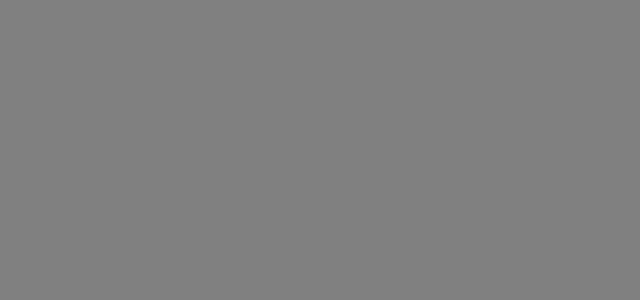
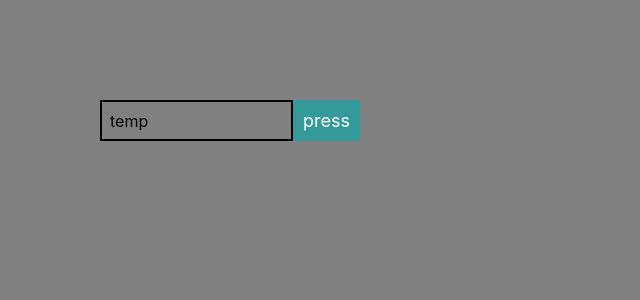
Before and after one commit to ArnT81/playground, a React (Create React App) app: page / in a window 1280 px wide. Shown: the top 300 px of the page, without its empty margins (0-640 px from the left). Built offline with nearby package versions, Linux system fonts and the light colour scheme.

Commit message:
added Button functionality props and new Input component with floating placeholder

```diff
--- a/src/App.js
+++ b/src/App.js
@@ -2,6 +2,7 @@ import React from 'react'
 //  COMPONENTS
 import Button from './components/Button';
 import Checkbox from './components/Checkbox';
+import Input from './components/Input';
 //  IMAGES & ICONS
 import bil from './bil.svg'
 
@@ -10,6 +11,10 @@ function App() {
 
   return (
     <>
+
+      <Input
+        placeholder='temp'
+      />
 
       {/*//todo input label with moving placeholder on focus */}
 
--- a/src/components/Button/index.js
+++ b/src/components/Button/index.js
@@ -20,7 +20,7 @@ import styles from './button.module.css'
 *   color, padding & iconsize should not be altered in props if you want consistency throughout the app
 */
 
-export default function Button({ type, title, children, color, padding, icon, iconSize, reverse }) {
+export default function Button({ functionality, type, title, children, color, padding, icon, iconSize, reverse }) {
     const [button, setButton] = useState(null)
     const [ripple, showRipple] = useState(false)
     const [x, setX] = useState(null)
@@ -35,10 +35,10 @@ export default function Button({ type, title, children, color, padding, icon, ic
 
 
     function handleClick(e) {
-        showRipple(true)
-        setX(e.clientX)
-        setY(e.clientY)
-        // add call to parent function here
+        showRipple(true);
+        setX(e.clientX);
+        setY(e.clientY);
+        functionality();
     }
 
 
--- /dev/null
+++ b/src/components/Input/index.js
@@ -0,0 +1,44 @@
+import React, { useState, useRef } from 'react';
+//  COMPONENTS
+import Button from '../Button';
+//  STYLES
+import styles from './input.module.css';
+
+
+//  todo flytta ut logiken för submit till container, bakgrundsfärg inherit på floatingLabel även när den är i fokus
+export default function Input({placeholder}) {
+    const inputRef = useRef();
+    const [inpuValue, setInputValue] = useState();
+
+    function handleChange(e) {
+        setInputValue({ ...inpuValue, [e.target.name]: e.target.value })
+    }
+
+    function submit() {
+        console.log(inputRef.current.placeholder);
+        console.log(inpuValue);
+    }
+
+    return (
+        <div className={styles.input}>
+            <input
+                name='input'
+                onChange={handleChange}
+                type='text'
+                ref={inputRef}
+            />
+            <span className={styles.floatingLabel}>
+                <p>{placeholder}</p>
+            </span>
+
+            <Button
+                title='press'
+                type='filled'
+                functionality={submit}
+            />
+
+        </div >
+
+
+    )
+}
--- /dev/null
+++ b/src/components/Input/input.module.css
@@ -0,0 +1,44 @@
+:root {
+    --padding: 10px;
+}
+
+.input {
+    position: relative;
+    display: flex;
+    margin: 100px; /* temporary */
+}
+
+.input input{
+    padding-left: var(--padding);
+    background: inherit;
+    border: 2px solid black;
+}
+
+.input input:focus + .floatingLabel{
+    top: -19%;
+    left: 2.5px;
+    background: grey;
+    z-index: 100;
+    width: fit-content;
+    height: fit-content;
+    font-size: small;
+    padding: 0 calc(var(--padding)/2);
+}
+
+.input input:focus {
+    background: inherit;
+    outline: none;
+}
+
+.floatingLabel {
+    position: absolute;
+    left: 0;
+    top: 0;
+    width: calc(100% - var(--padding));
+    height: 100%;
+    background: inherit;
+    display: flex;
+    align-items: center;
+    padding-left: var(--padding);
+    z-index: -1;
+}
```
